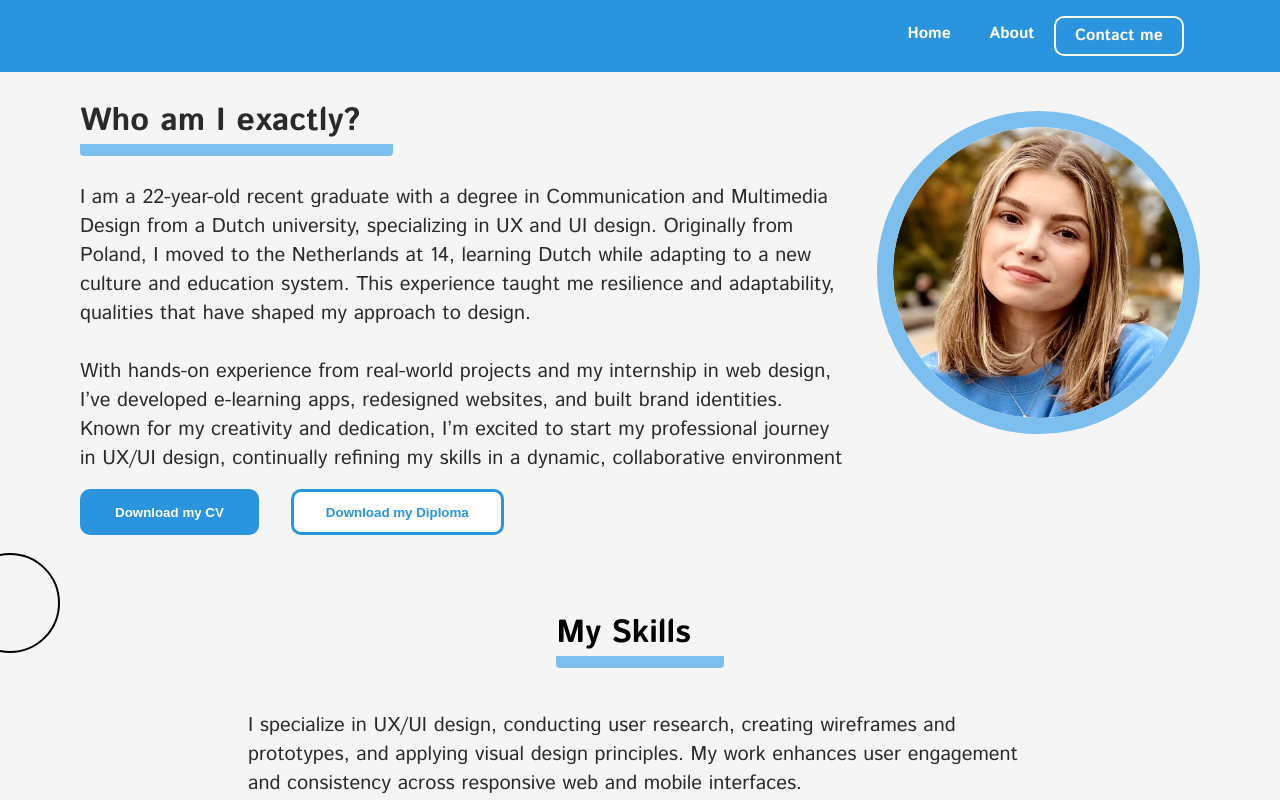
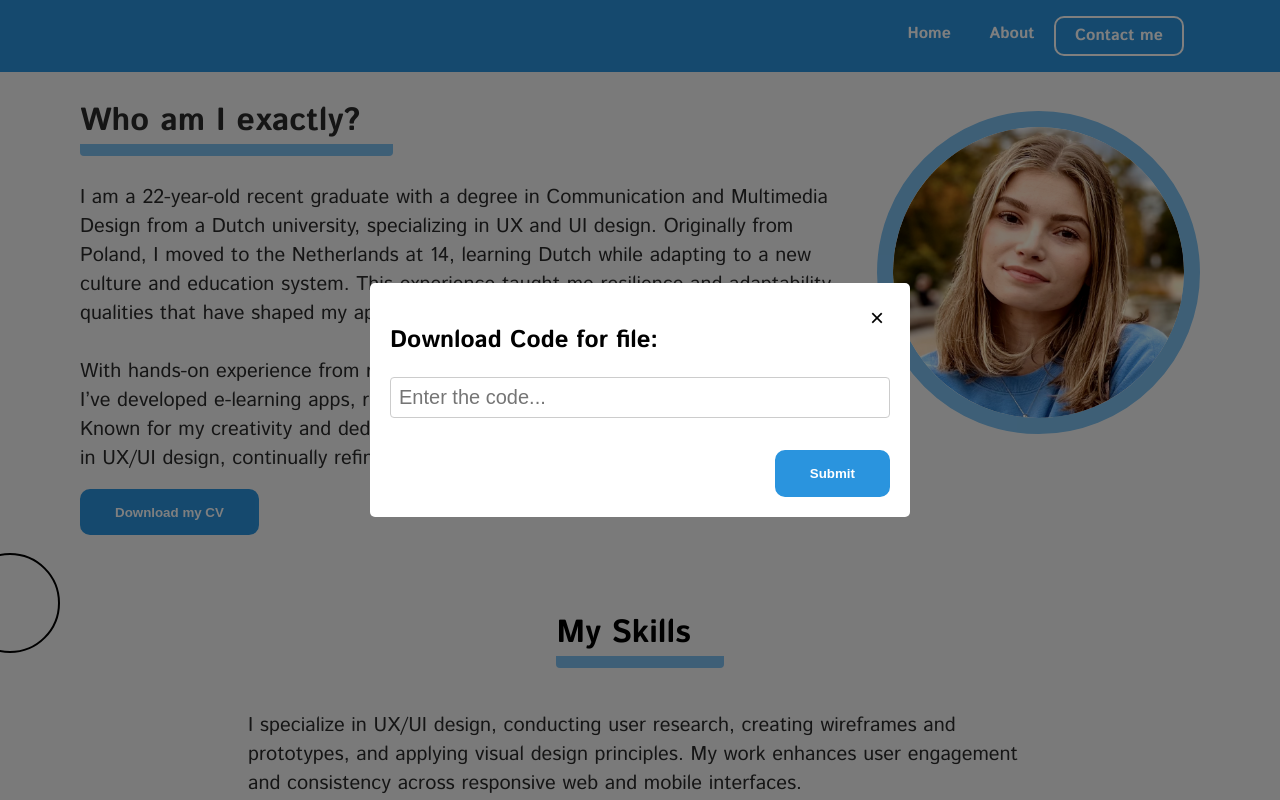
Before and after one commit to FlorianZasa/wiktoriazemla, a React (Create React App) app: page /about in a window 1280 px wide. Both pictures are taken after a click on the button "Download my CV". Shown: the top 800 px of the page. Built offline with nearby package versions, Linux system fonts and the light colour scheme.

Commit message:
Add download feature

```diff
--- a/src/assets/styles.js
+++ b/src/assets/styles.js
@@ -4,5 +4,15 @@ export const styles = {
     text: {
         color: colors.text,
         fontSize: '20px'
+    },
+    button: {
+        backgroundColor: colors.primary,
+        color: colors.white,
+        width: 'fit-content',
+        padding: '.8rem 2rem .8rem 2rem',
+        border: `3px solid ${colors.primary}`,
+        borderRadius: '10px',
+        fontWeight: 800,
+        cursor: 'pointer'
     }
 }
--- /dev/null
+++ b/src/components/ModalComponent.css
@@ -0,0 +1,27 @@
+.modal-overlay {
+    position: fixed;
+    top: 0;
+    left: 0;
+    right: 0;
+    bottom: 0;
+    background-color: rgba(0, 0, 0, 0.5);
+    display: flex;
+    align-items: center;
+    justify-content: center;
+  }
+
+  .modal-content {
+    background-color: white;
+    padding: 20px;
+    border-radius: 5px;
+    max-width: 500px;
+    width: 100%;
+  }
+
+  .modal-close {
+    float: right;
+    border: none;
+    background: none;
+    font-size: 1.5rem;
+    cursor: pointer;
+  }
--- /dev/null
+++ b/src/components/ModalComponent.js
@@ -0,0 +1,19 @@
+import React from 'react'
+import './ModalComponent.css'
+
+function ModalComponent({ isOpen, onClose, children }) {
+    if (!isOpen) return null;
+
+    return (
+        <div className="modal-overlay">
+            <div className="modal-content">
+                <button className="modal-close" onClick={onClose}>
+                    &times;
+                </button>
+                {children}
+            </div>
+        </div>
+    )
+}
+
+export default ModalComponent
--- a/src/screens/About.js
+++ b/src/screens/About.js
@@ -1,4 +1,4 @@
-import React from 'react'
+import React, { useState } from 'react'
 import PageSubtitleComponent from '../components/PageSubtitleComponent'
 import { colors } from '../assets/colors'
 import './About.css'
@@ -16,10 +16,55 @@ import ButtonComponent from '../components/ButtonComponent';
 import { styles } from '../assets/styles';
 import SkillCardComponent from '../components/SkillCardComponent';
 import CircleComponent from '../components/CircleComponent';
+import ModalComponent from '../components/ModalComponent';
 
 function About() {
+    const [isCodeModalOpen, setIsCodeModalOpen] = useState(false)
+    const [code, setCode] = useState(null)
+    const [error, setError] = useState(null)
+
+    function handleDownload() {
+        setIsCodeModalOpen(true)
+    }
+
+    function handleCodeSubmit(e) {
+        e.preventDefault();
+        if (code === process.env.REACT_APP_SECRET_CODE) {
+            window.open("https://github.com/FlorianZasa/wiktoriazemla/files/test.txt", '_blank');
+            setIsCodeModalOpen(false);
+        } else {
+            console.log(code + " is not " + process.env.REACT_APP_SECRET_CODE);
+            setError('Incorrect Password!')
+        }
+    }
+
     return (
         <div className="container">
+
+            <ModalComponent isOpen={isCodeModalOpen} onClose={() => setIsCodeModalOpen(false)}>
+                <h2>Download Code for file:</h2>
+                <div style={{width: '100%'}}>
+                    <form onSubmit={handleCodeSubmit} style={{ display: 'flex', flexDirection: 'column', gap: '2rem' }}>
+                        <input
+                            type="password"
+                            value={code}
+                            onChange={(e) => setCode(e.target.value)}
+                            placeholder='Enter the code...'
+                            style={{
+                                padding: '.5rem',
+                                fontSize: '20px',
+                                border: '1px solid #ccc',
+                                borderRadius: '4px'
+                              }}
+                        />
+                        <div style={{display: 'flex', justifyContent: 'right'}}>
+                            <button type="submit" style={styles.button}>Submit</button>
+                        </div>
+                    </form>
+                </div>
+            {error && <p>{error}</p>}
+            </ModalComponent>
+
             <div className="subcontainer">
                 <div className="content">
                     <div className="description" style={styles.text}>
@@ -34,8 +79,7 @@ function About() {
                     <img src={WikiImage} className="profile-image" alt="Profile" />
                 </div>
                 <div style={{display: 'flex', gap: '2rem'}}>
-                <ButtonComponent text="Download my CV" onClick={() => console.log("Clicked")} />
-                <ButtonComponent secondary text="Download my Diploma" onClick={() => console.log("Clicked")} />
+                    <ButtonComponent text="Download my CV" onClick={() => handleDownload()} />
                 </div>
             </div>
 
```
Also changed, not shown: public/files/test.txt (added), 1 other file (tests, documents, lock files or other folders). Lines whose indentation alone changed are shown as unchanged.
